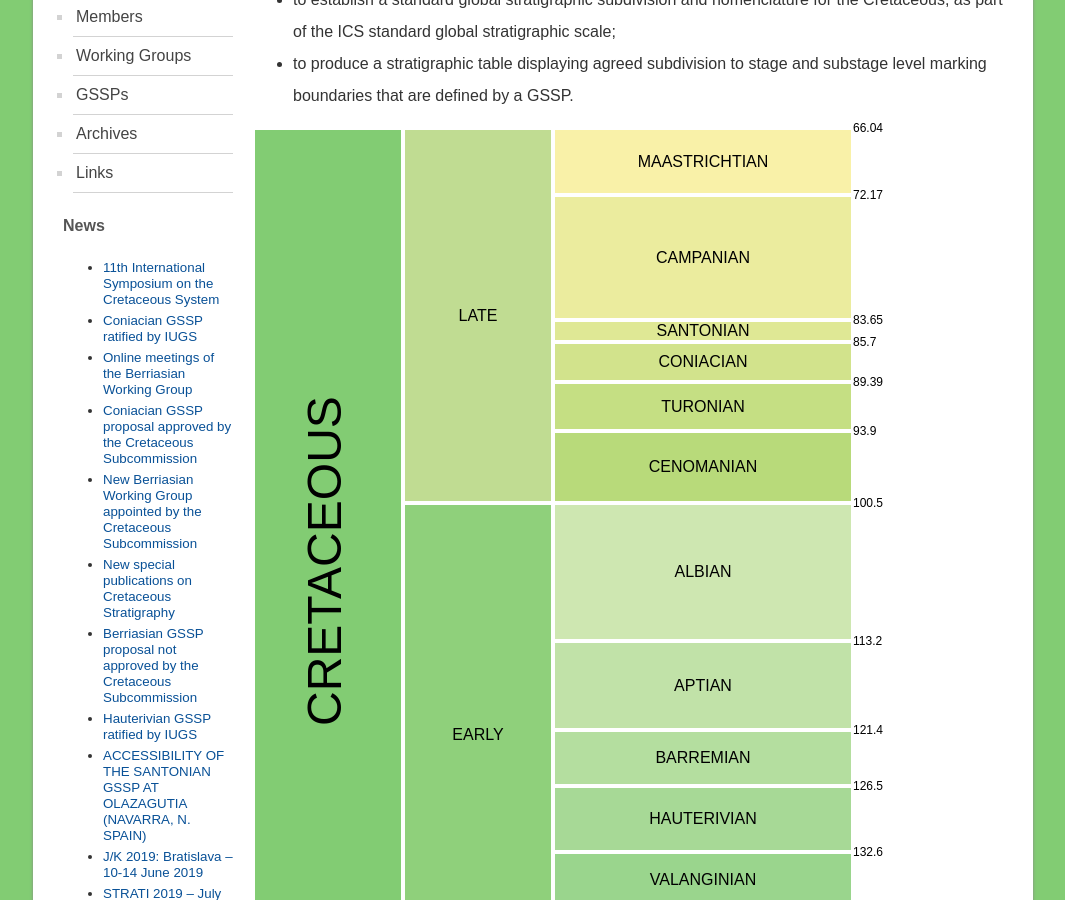
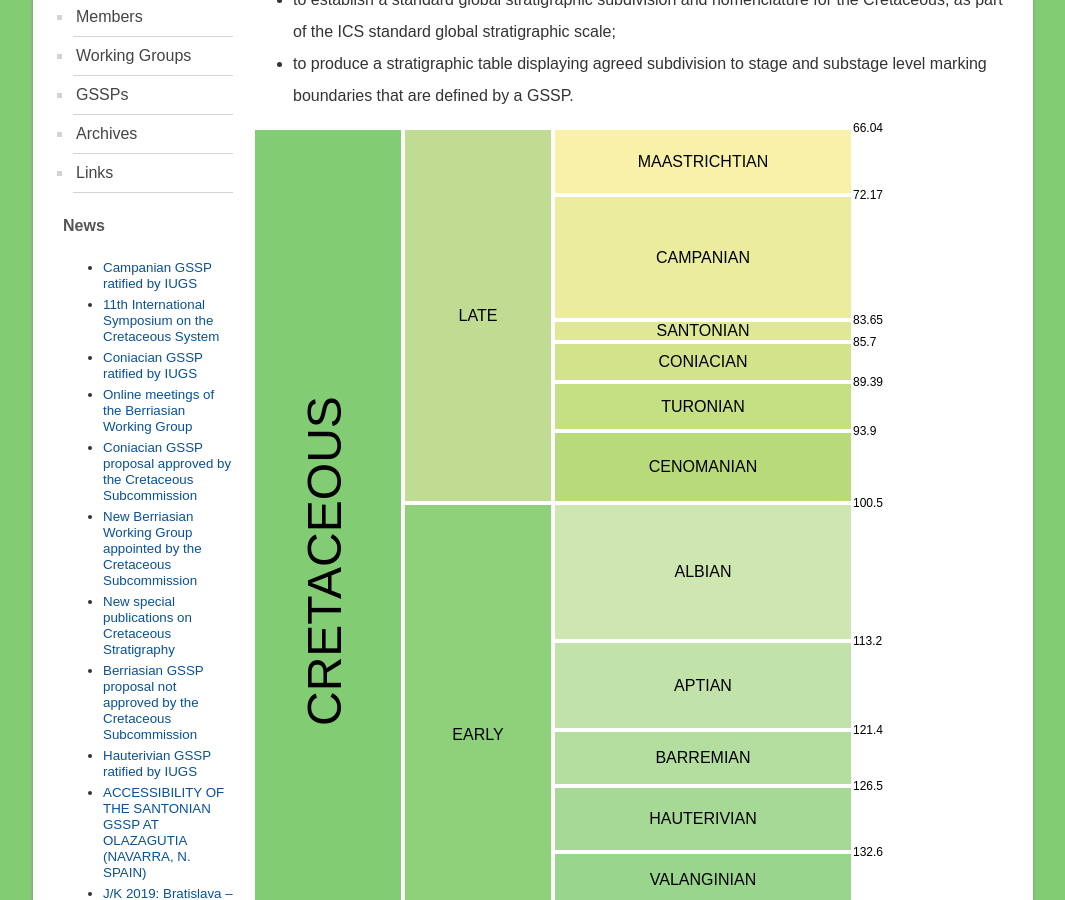
Before and after one commit to i-c-stratigraphy/subcommission-cretaceous, a Jekyll site: the page built from pages/index.md, in a window 1280 px wide and 900 px high, scrolled down 500 px. Shown: the whole window, without its empty margins (107-1172 px from the left). Built offline with Jekyll 4.4.1, drawn with Linux system fonts in a browser that asks for light colours.

Commit message:
Update menu.html

```diff
--- a/_includes/menu.html
+++ b/_includes/menu.html
@@ -38,6 +38,7 @@
 <div id="news">
     <h4>News</h4>
     <ul>
+        <li><a href="https://stratigraphy.org/subcommission-cretaceous/news/campanian_gssp">Campanian GSSP ratified by IUGS</a></li>
         <li><a href="https://stratigraphy.org/subcommission-cretaceous/news/11-symposium">11th International Symposium on the Cretaceous System</a></li>
         <li><a href="https://stratigraphy.org/subcommission-cretaceous/news/coniacian1-gssp">Coniacian GSSP ratified by IUGS</a></li>
         <li><a href="https://stratigraphy.org/subcommission-cretaceous/news/berriasian-wg-meetings">Online meetings of the Berriasian Working Group</a></li>
```
